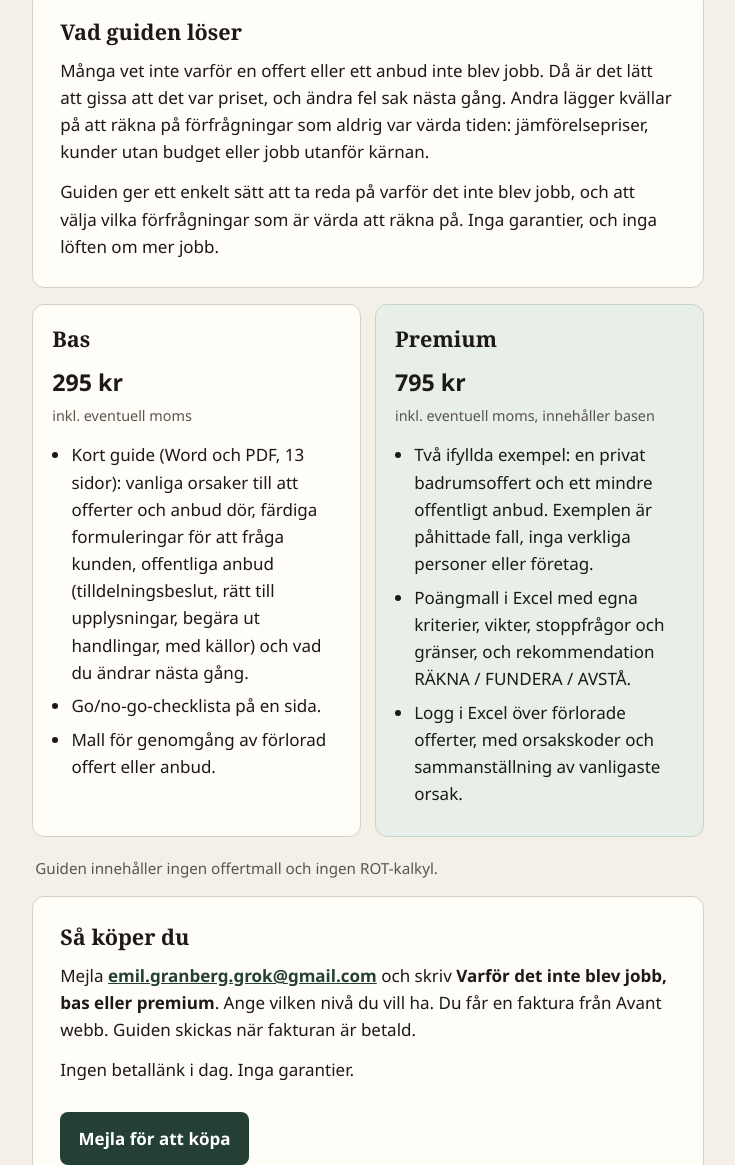
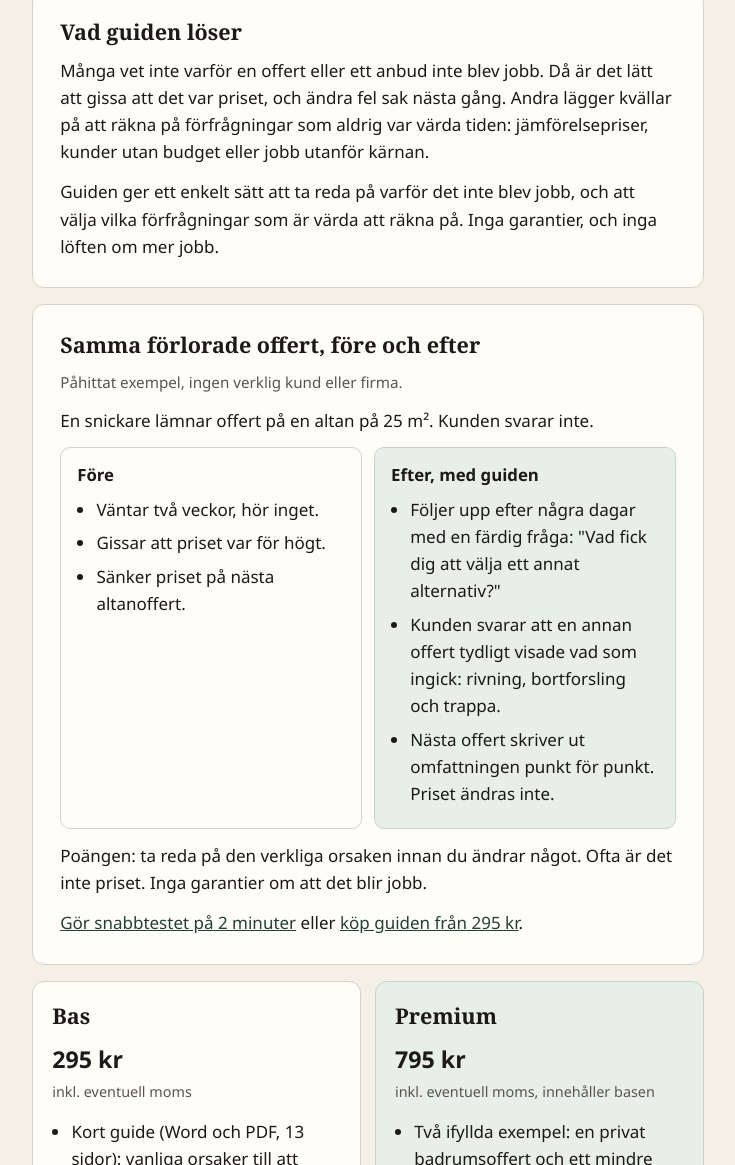
Before and after one commit to emilgranberg/varfor-inte-jobb, a plain HTML site: page index.html in a window 1280 px wide. Shown: the part 216-1381 px from the top of the page, without its empty margins (272-1007 px from the left). Drawn offline with Linux system fonts and the light colour scheme.

Commit message:
Lägg till före/efter-exempel

```diff
--- a/index.html
+++ b/index.html
@@ -114,6 +114,11 @@
       padding: 0.5rem 0 2.5rem;
     }
     footer p { margin: 0; }
+    .ba { display: grid; gap: 0.75rem; margin: 0.4rem 0 0.8rem; }
+    @media (min-width: 640px) { .ba { grid-template-columns: 1fr 1fr; } }
+    .ba > div { border: 1px solid var(--line); border-radius: 10px; padding: 0.9rem 1rem; }
+    .ba .after { background: var(--soft); border-color: #c5d4c9; }
+    .ba h3 { margin-bottom: 0.4rem; }
   </style>
 </head>
 <body>
@@ -128,6 +133,32 @@
       <h2>Vad guiden löser</h2>
       <p>Många vet inte varför en offert eller ett anbud inte blev jobb. Då är det lätt att gissa att det var priset, och ändra fel sak nästa gång. Andra lägger kvällar på att räkna på förfrågningar som aldrig var värda tiden: jämförelsepriser, kunder utan budget eller jobb utanför kärnan.</p>
       <p>Guiden ger ett enkelt sätt att ta reda på varför det inte blev jobb, och att välja vilka förfrågningar som är värda att räkna på. Inga garantier, och inga löften om mer jobb.</p>
+    </section>
+
+    <section id="exempel">
+      <h2>Samma förlorade offert, före och efter</h2>
+      <p class="note">Påhittat exempel, ingen verklig kund eller firma.</p>
+      <p>En snickare lämnar offert på en altan på 25 m². Kunden svarar inte.</p>
+      <div class="ba">
+        <div>
+          <h3>Före</h3>
+          <ul>
+            <li>Väntar två veckor, hör inget.</li>
+            <li>Gissar att priset var för högt.</li>
+            <li>Sänker priset på nästa altanoffert.</li>
+          </ul>
+        </div>
+        <div class="after">
+          <h3>Efter, med guiden</h3>
+          <ul>
+            <li>Följer upp efter några dagar med en färdig fråga: "Vad fick dig att välja ett annat alternativ?"</li>
+            <li>Kunden svarar att en annan offert tydligt visade vad som ingick: rivning, bortforsling och trappa.</li>
+            <li>Nästa offert skriver ut omfattningen punkt för punkt. Priset ändras inte.</li>
+          </ul>
+        </div>
+      </div>
+      <p>Poängen: ta reda på den verkliga orsaken innan du ändrar något. Ofta är det inte priset. Inga garantier om att det blir jobb.</p>
+      <p><a href="https://emilgranberg.github.io/granskning/#sjalvtest">Gör snabbtestet på 2 minuter</a> eller <a href="#kop">köp guiden från 295 kr</a>.</p>
     </section>
 
     <div class="tiers">
```
